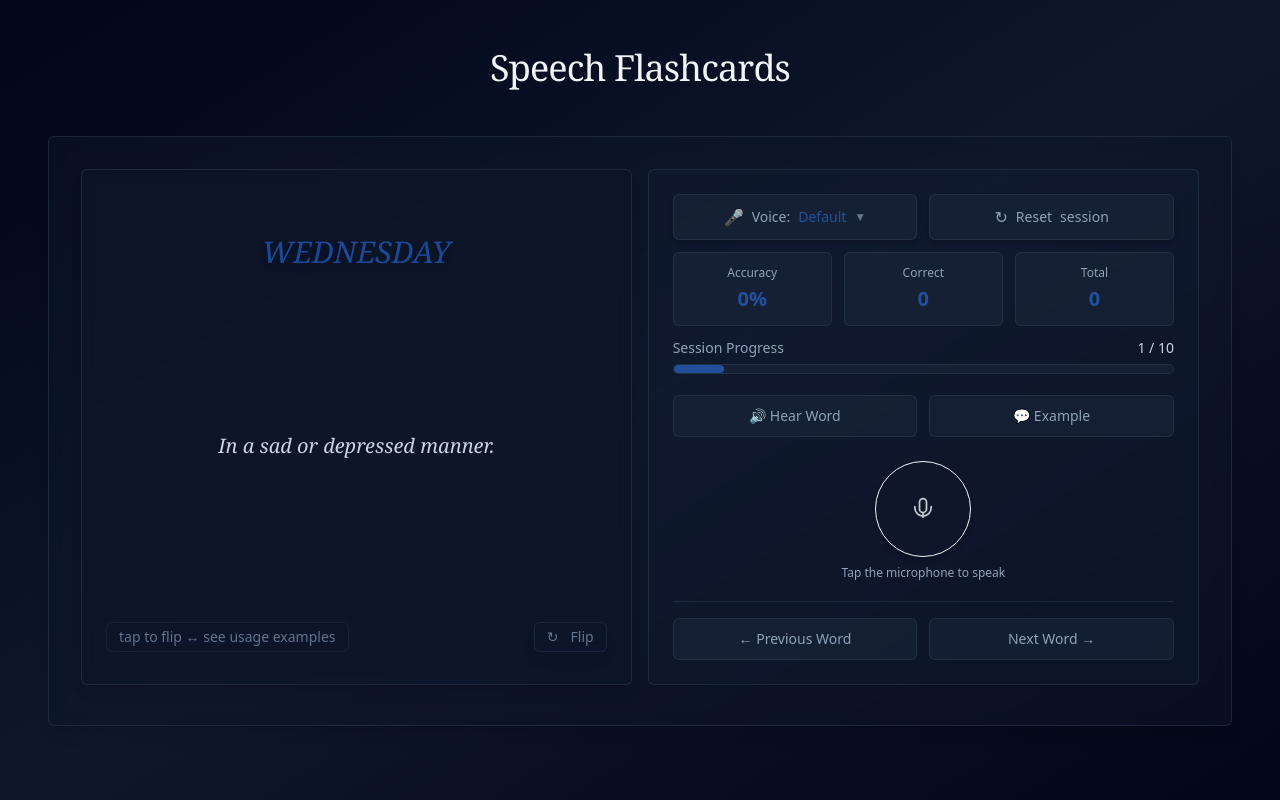
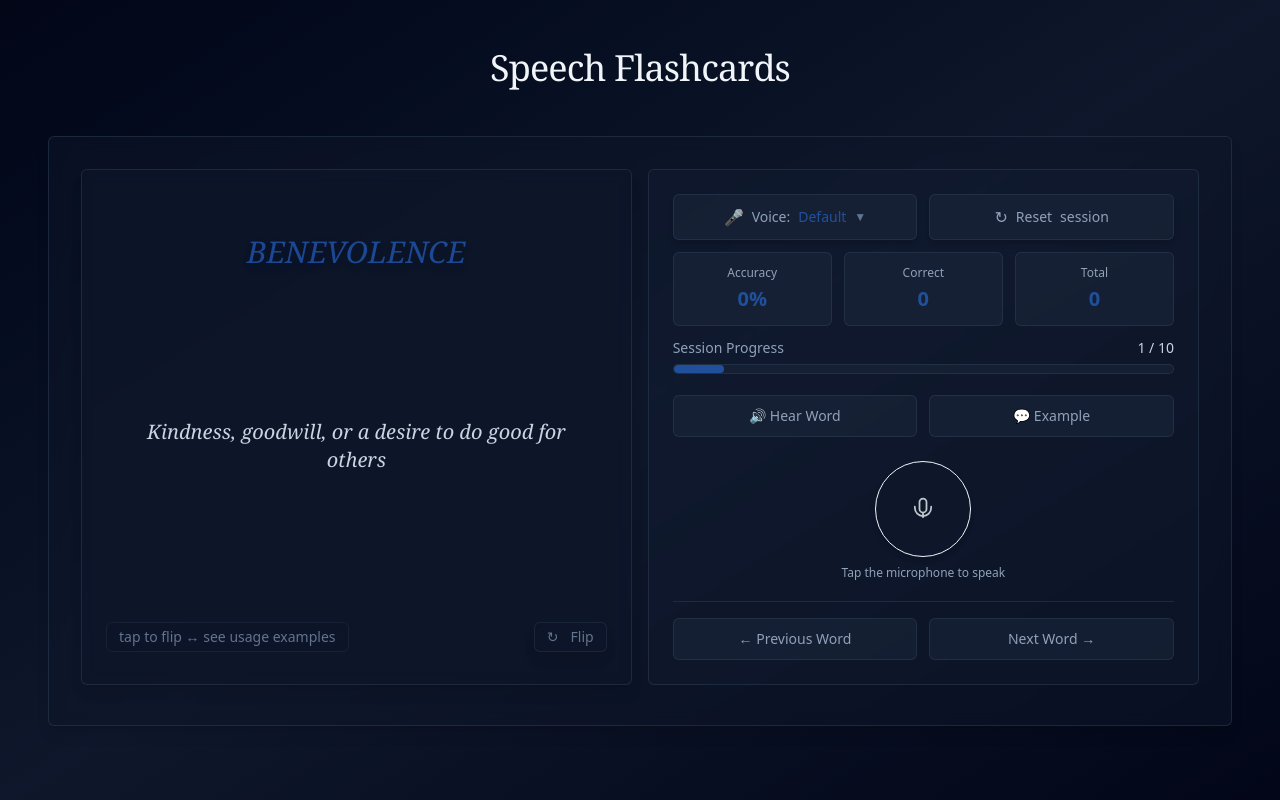
Before and after one commit to deregowskipiotr/pronunciation-app, a React (Vite) app: page / in a window 1280 px wide. Built offline with nearby package versions, Linux system fonts and the light colour scheme.

Commit message:
new words...

```diff
--- a/src/data/vocabulary.ts
+++ b/src/data/vocabulary.ts
@@ -7,76 +7,96 @@ import type { VocabularyWord } from "@/types";
 export const vocabularyWords: VocabularyWord[] = [
   {
     id: 1,
-    word: "Wednesday",
-    explanation: "In a sad or depressed manner.",
-    example: "She looked gloomily at the rain outside.",
-    example1: "He sighed gloomily, contemplating the futility of his efforts.",
+    word: "benevolence",
+    explanation: "Kindness, goodwill, or a desire to do good for others",
+    example:
+      "The old woman's benevolence was clear when she helped her neighbor with groceries every week.",
+    example1:
+      "The philanthropist's benevolence extended beyond mere financial contributions, encompassing genuine mentorship and community engagement.",
   },
   {
     id: 2,
-    word: "February",
-    explanation: "Extremely frightened; unable to move.",
-    example: "The child was petrified of the big dog.",
+    word: "phony",
+    explanation: "Fake, not genuine, pretending to be something you're not",
+    example:
+      "I don't trust him - his smile looks phony, like he's pretending to be nice.",
     example1:
-      "She stood petrified, her heart racing in the face of imminent danger.",
+      "The art dealer was exposed for selling phony masterpieces, complete with forged certificates of authenticity.",
   },
   {
     id: 3,
-    word: "Receipt",
-    explanation: "To hesitate or be indecisive.",
-    example: "He started to dither about which shirt to wear.",
-    example1: "The committee continued to dither, exacerbating the crisis.",
+    word: "noble",
+    explanation: "Having high moral qualities, showing unselfish behavior",
+    example:
+      "It was noble of her to give up her seat on the crowded bus to the pregnant woman.",
+    example1:
+      "His noble pursuit of social justice, despite personal sacrifice, earned him respect across political divides.",
   },
   {
     id: 4,
-    word: "Iron",
-    explanation: "Without success.",
-    example: "I tried to fix it, but to no avail.",
+    word: "gullibility",
+    explanation: "The tendency to believe things too easily and be tricked",
+    example:
+      "His gullibility made him an easy target for online scammers selling fake products.",
     example1:
-      "Their diplomatic efforts proved to no avail amid escalating tensions.",
+      "The company's marketing strategy deliberately exploited consumers' gullibility through misleading health claims.",
   },
   {
     id: 5,
-    word: "Think",
-    explanation: "To invent a new word or phrase.",
-    example: "She likes to coin funny names for her pets.",
-    example1: "The author coined the term to describe modern alienation.",
+    word: "ostensibly",
+    explanation: "Apparently, seemingly (but maybe not really)",
+    example:
+      "He went to the library, ostensibly to study, but actually to meet his friends.",
+    example1:
+      "The meeting was ostensibly about budget planning, though its true purpose was to discuss leadership restructuring.",
   },
   {
     id: 6,
-    word: "Pizza",
-    explanation: "A difficult or dangerous situation.",
-    example: "The plight of homeless people is sad.",
+    word: "sham",
+    explanation: "Something false that pretends to be real, a hoax",
+    example:
+      "The TV competition turned out to be a sham - the winners were chosen before the show started.",
     example1:
-      "The refugees' plight highlighted systemic failures in aid distribution.",
+      "The clinical trial was exposed as a complete sham, with fabricated data and undisclosed conflicts of interest.",
   },
   {
     id: 7,
-    word: "Those",
-    explanation: "To move quickly from place to place.",
-    example: "Butterflies flit from flower to flower.",
-    example1: "Thoughts flitted through her mind as she pondered the proposal.",
+    word: "gloat (over somebody/something)",
+    explanation:
+      "To show too much satisfaction about your success or someone else's failure",
+    example:
+      "I know you won, but please don't gloat over my loss - it's not nice.",
+    example1:
+      "Rather than gloating over his rival's dismissal, he maintained a dignified silence that earned him respect.",
   },
   {
     id: 8,
-    word: "Water",
-    explanation: "Wealthy; having plenty of money.",
-    example: "They live in an affluent neighborhood.",
-    example1: "Affluent suburbs often boast superior amenities and schools.",
+    word: "to barrage",
+    explanation:
+      "To attack or overwhelm with many things at once (questions, criticisms, etc.)",
+    example:
+      "The reporters barraged the actor with questions about his private life as he left the theater.",
+    example1:
+      "During the press conference, the CEO was barraged with hostile questions regarding the company's environmental violations.",
   },
   {
     id: 9,
-    word: "Women",
-    explanation: "The world is full of opportunities.",
-    example: "With your skills, the world is your oyster.",
-    example1: "Having graduated top of her class, the world was her oyster.",
+    word: "dubious",
+    explanation: "Doubtful, uncertain, or probably not honest or true",
+    example:
+      "I'm dubious about his promises - he said he'd help before and never did.",
+    example1:
+      "The committee viewed his proposal with dubious skepticism, noting several inconsistencies in his methodology.",
   },
   {
     id: 10,
-    word: "who zjeść my sandwiches",
-    explanation: "Great size, extent, or importance.",
-    example: "The magnitude of the problem is huge.",
-    example1: "The scandal's magnitude threatened to topple the government.",
+    word: "to cash in on somebody/something",
+    explanation:
+      "To make money from a situation or person, often in a way that's unfair",
+    example:
+      "After the singer died, many people tried to cash in on his memory by selling fake souvenirs.",
+    example1:
+      "Influencers rushed to cash in on the viral trend, producing sponsored content before public interest inevitably waned.",
   },
 ];
 
```
